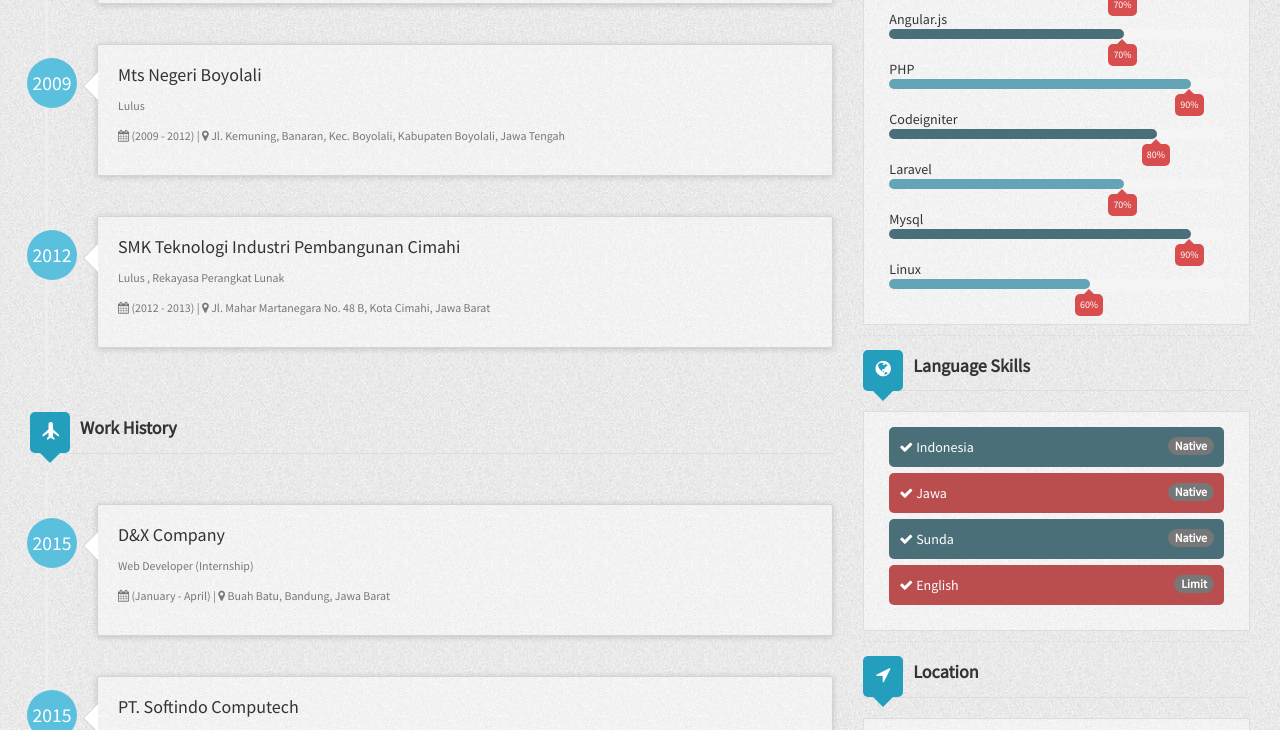
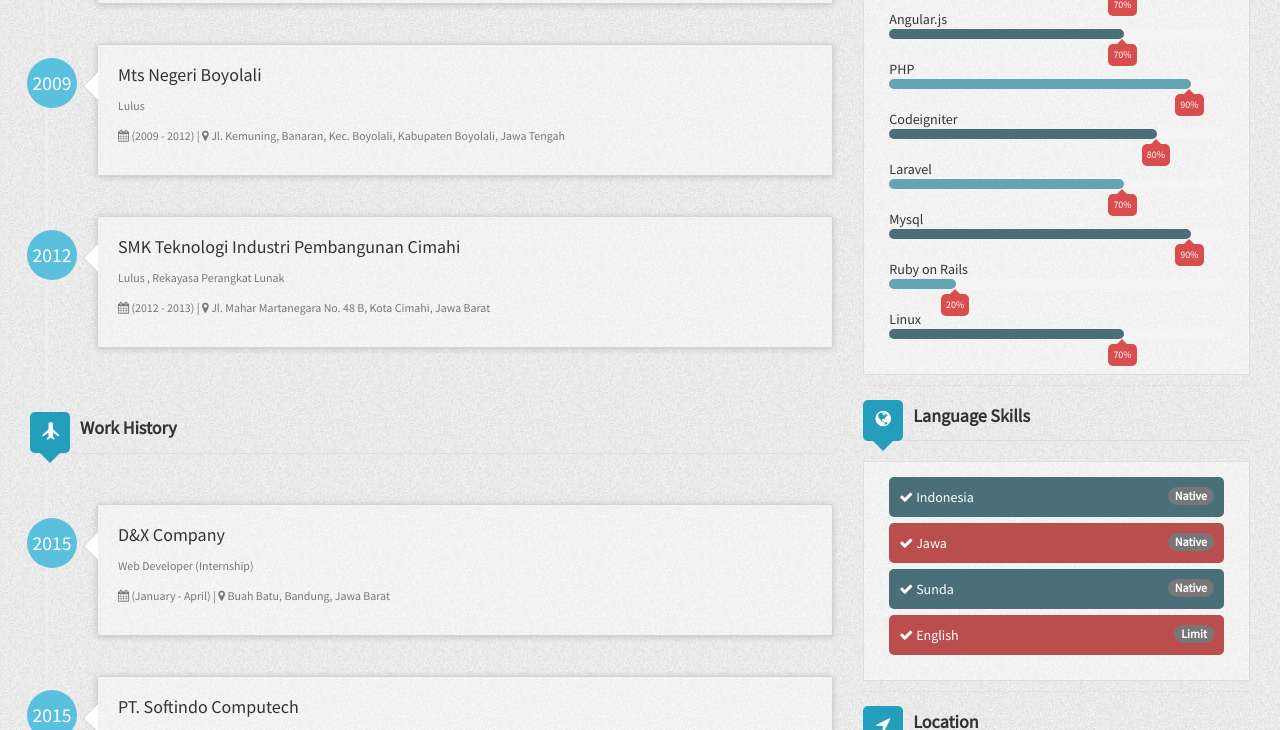
Before and after one commit to PurwadiPw/purwadipw.github.io, a Jekyll site: the page built from index.html, in a window 1280 px wide and 900 px high, scrolled down 666 px, cut to the strip 0-730 px from the top of the window. Built offline with Jekyll 4.4.1, drawn with Linux system fonts in a browser that asks for light colours; nearby versions of some CDN libraries.

Commit message:
add RoR skill

```diff
--- a/_config.yml
+++ b/_config.yml
@@ -116,5 +116,8 @@ author:
       name: Mysql
       percentage: 90%
     - skill8:
+      name: Ruby on Rails
+      percentage: 20%
+    - skill9:
       name: Linux
-      percentage: 60%
+      percentage: 70%
```
